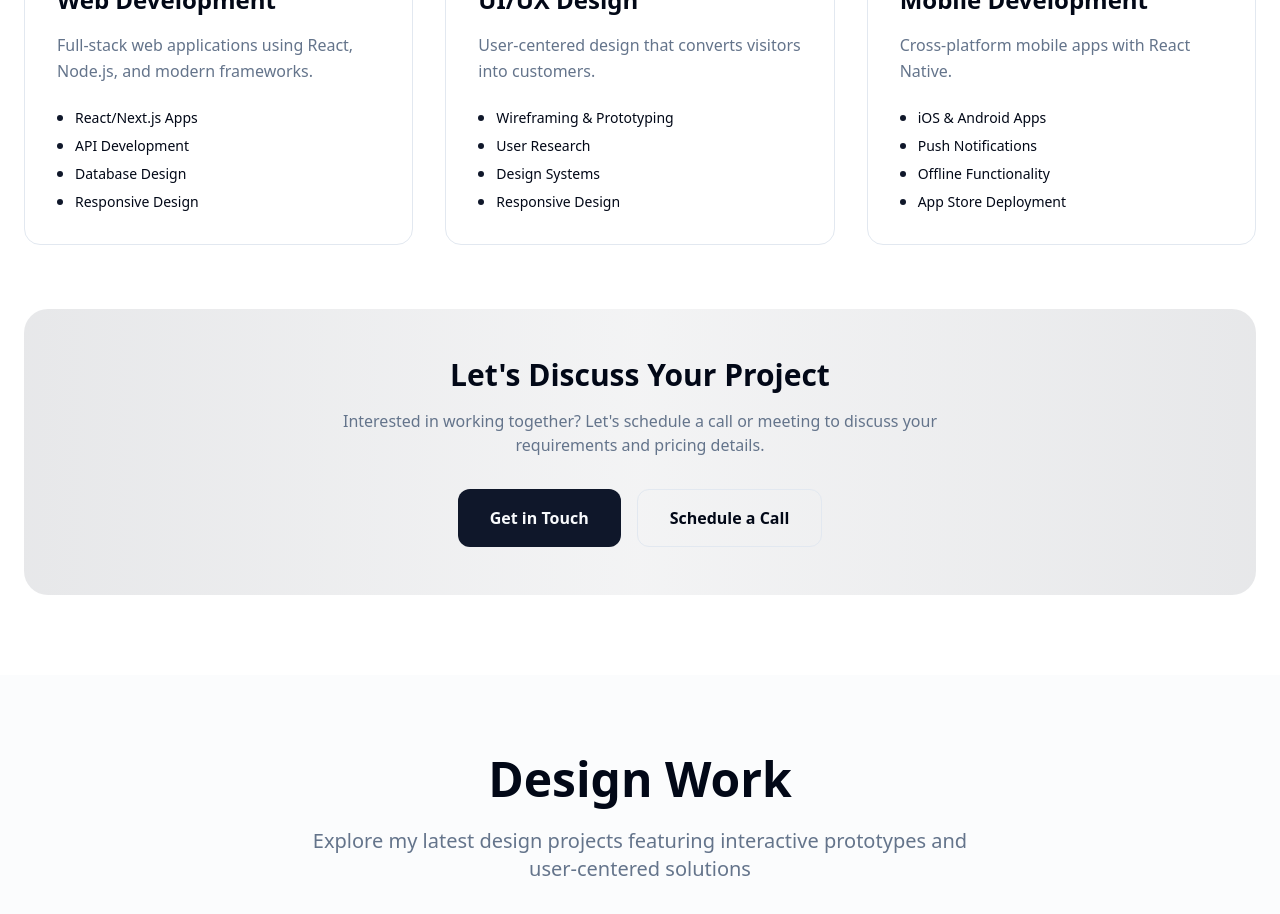
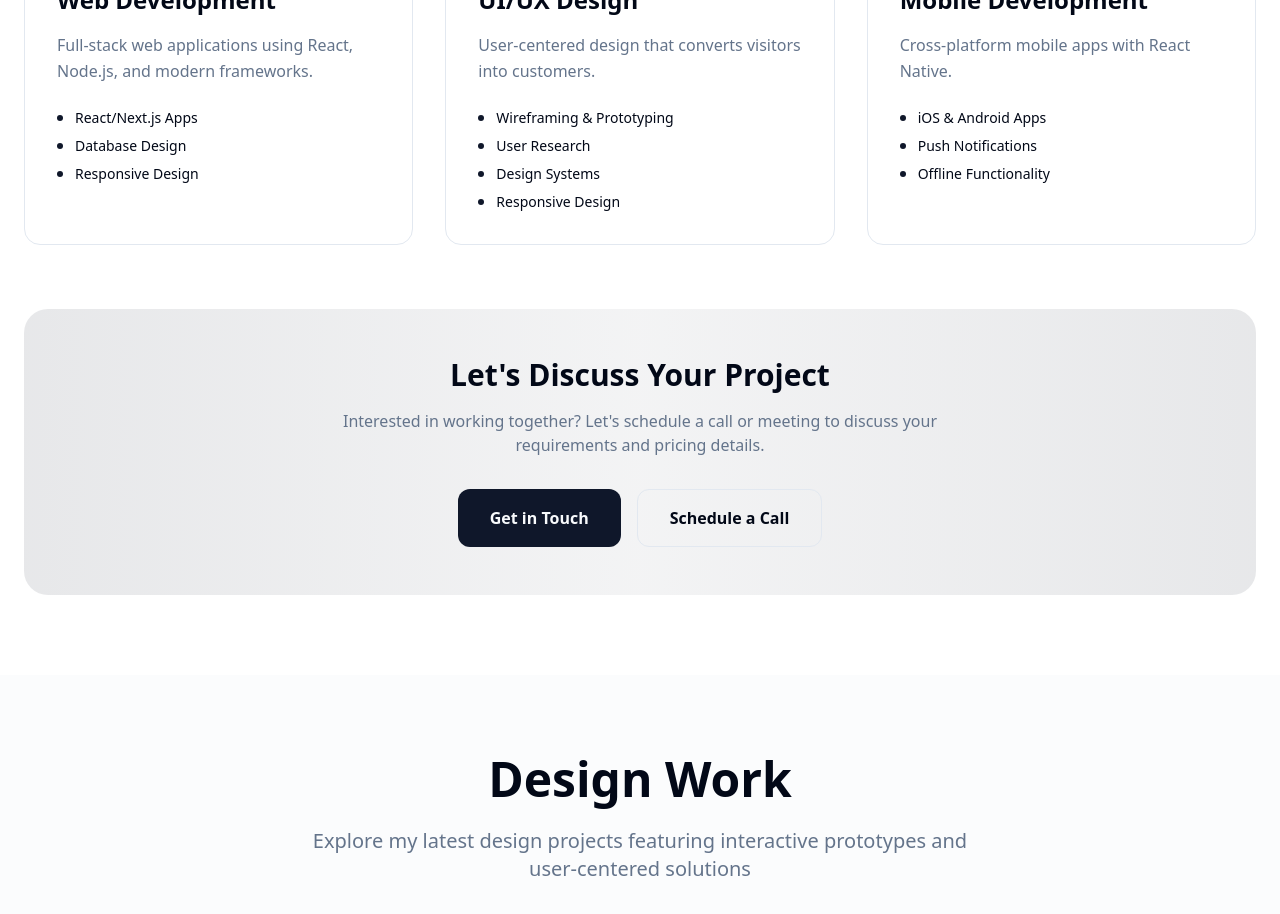
Before and after one commit to fallarmeKA/FPort, a React (Vite) app: page / in a window 1280 px wide. Shown: the part 2200-3114 px from the top of the page. Built offline with nearby package versions, Linux system fonts and the light colour scheme.

Commit message:
upd serv

```diff
--- a/src/components/portfolio/ServicesSection.tsx
+++ b/src/components/portfolio/ServicesSection.tsx
@@ -6,7 +6,7 @@ const services = [
     icon: Code,
     title: 'Web Development',
     description: 'Full-stack web applications using React, Node.js, and modern frameworks.',
-    features: ['React/Next.js Apps', 'API Development', 'Database Design', 'Responsive Design']
+    features: ['React/Next.js Apps', 'Database Design', 'Responsive Design']
   },
   {
     icon: Palette,
@@ -18,7 +18,7 @@ const services = [
     icon: Smartphone,
     title: 'Mobile Development',
     description: 'Cross-platform mobile apps with React Native.',
-    features: ['iOS & Android Apps', 'Push Notifications', 'Offline Functionality', 'App Store Deployment']
+    features: ['iOS & Android Apps', 'Push Notifications', 'Offline Functionality']
   },
 ];
 
```
